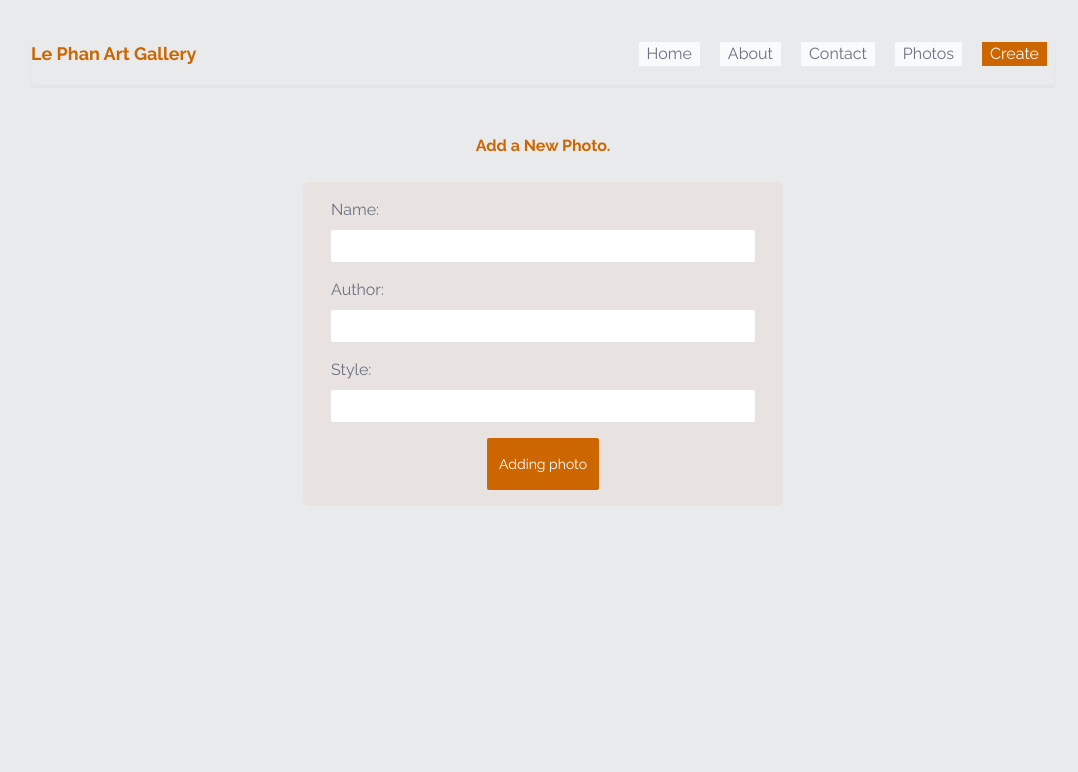
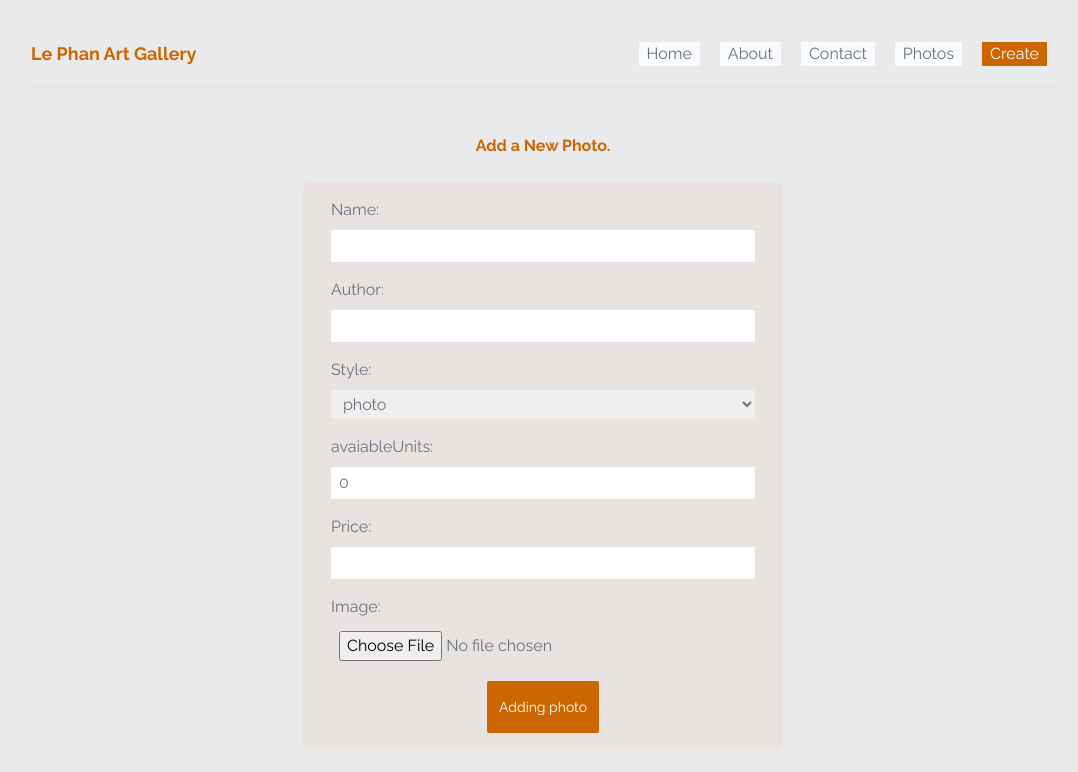
Before and after one commit to khaminvy/Photo-art, a Next.js app: page /create in a window 1280 px wide. Shown: the top 772 px of the page, without its empty margins (97-1175 px from the left). Built offline with nearby package versions, Linux system fonts and the light colour scheme.

Commit message:
modified createForm,photoList and db.json for upload photo to img folder

```diff
--- a/_data/db.json
+++ b/_data/db.json
@@ -2,10 +2,9 @@
   "images": [
     {
       "id": "1",
-      "name": "My Girl",
+      "name": "My-girl",
       "author": "PhanLe",
       "style": "Oil",
-      "pho": "/img/my-girl.jpg",
       "price": "$200",
       "availableUnits": 1
     },
@@ -14,7 +13,6 @@
       "name": "Flower1",
       "author": "Ductri",
       "style": "Photo",
-      "pho": "/img/flower1.jpg",
       "price": "$100",
       "availableUnits": 5
     },
@@ -23,16 +21,14 @@
       "name": "Lake1",
       "author": "HungDang",
       "style": "Photo",
-      "pho": "/img/lake1.jpg",
       "price": "$150",
       "availableUnits": 10
     },
     {
       "id": "4",
-      "name": "My Angel",
+      "name": "My-Angel",
       "author": "PhanLe",
       "style": "Oil",
-      "pho": "/img/my-angel.jpg",
       "price": "$80",
       "availableUnits": 5
     },
@@ -41,7 +37,6 @@
       "name": "Our-love",
       "author": "PhanLe",
       "style": "Oil",
-      "pho": "/img/our-love.jpg",
       "price": "$240",
       "availableUnits": 2
     },
@@ -50,7 +45,6 @@
       "name": "Lake2",
       "author": "HungDang",
       "style": "Photo",
-      "pho": "/img/lake2.jpg",
       "price": "$200",
       "availableUnits": 0
     },
@@ -59,23 +53,24 @@
       "name": "Flower2",
       "author": "DucTri",
       "style": "Photo",
-      "pho": "/img/flower2.jpg",
       "price": "$130",
       "availableUnits": 3
     },
     {
-      "name": "tha man",
-      "author": "man",
-      "style": "oil",
-      "user_email": "tv@yahoo.com",
-      "id": "gk4gldk"
+      "name": "muathu",
+      "author": "thanh",
+      "style": "photo",
+      "price": "500",
+      "avaiableUnits": "19",
+      "id": "NBZzlnD"
     },
     {
-      "name": "Girl",
-      "author": "Ma",
-      "style": "photo",
-      "user_email": "tv@yahoo.com",
-      "id": "1tp4sXT"
+      "name": "yenbinh",
+      "author": "thanh",
+      "style": "",
+      "price": "200",
+      "avaiableUnits": "11",
+      "id": "9SDjZhh"
     }
   ]
 }
--- /dev/null
+++ b/app/api/upload/route.jsx
@@ -0,0 +1,16 @@
+import {writeFile} from 'fs/promises'
+import { NextRequest, NextResponse } from 'next/server'
+import { join } from 'path'
+
+export async function POST(request) {
+    const data = await request.formData()
+    //console.log(data)
+
+    const file = data.get('file')
+    const bytes = await file.arrayBuffer()
+    const buffer = Buffer.from(bytes)
+    const path = join("public/img/",file.name)
+    await writeFile(path, buffer)
+
+    return NextResponse.json({success: true})
+ }
--- a/app/create/CreateForm.jsx
+++ b/app/create/CreateForm.jsx
@@ -2,6 +2,7 @@
 
 import { useRouter } from "next/navigation"
 import { useState } from "react"
+// import { Image } from "next/image"
 
 export default function CreateForm() {
     const router = useRouter()
@@ -9,15 +10,38 @@ export default function CreateForm() {
     const [name, setName] = useState('')
     const [author, setAuthor] = useState('')
     const [style, setStyle ] = useState("")
+    // const [pho, setPho] = useState('')
+    const [price, setPrice] = useState('')
+    const [avaiableUnits, setAvaiableUnits] = useState(0)
+    const [selectedFile, setSelectedFile] = useState("")
     const [isLoading, setIsLoading ] = useState(false)
+
+
+
 
     const handleSubmit = async (e) => {
         e.preventDefault()
         setIsLoading(true)
 
+
+        if(selectedFile){
+            const formData = new FormData()
+            formData.set('file', selectedFile, `${name}.jpg`)
+            const res = await fetch('/api/upload', {
+                method: 'POST',
+                body: formData
+            })
+            if (res.status === 201){
+                router.refresh()
+                router.push('/photos')
+            }
+        }
+
         const photo = {
-            name, author, style, user_email: "tv@yahoo.com"
+            name, author, style, price, avaiableUnits
         }
+
+        console.log(photo)
 
         const res = await fetch('http://localhost:4000/images',
             {
@@ -40,7 +64,10 @@ export default function CreateForm() {
             <input
                 type="text"
                 required
-                onChange={e => setName(e.target.value)}
+                onChange={e => {
+                    setName(e.target.value)
+                 }
+                }
                 value={name}
             />
         </label>
@@ -53,15 +80,50 @@ export default function CreateForm() {
                 value={author}
             />
         </label>
-        <label>
-            <span>Style:</span>
+        {/* <label>
+            <span>Pho:</span>
             <input
                 type="text"
                 required
-                onChange={e => setStyle(e.target.value)}
-                value={style}
+                onChange={e => setPho(e.target.value)}
+                value={pho}
+            />
+        </label> */}
+        <label>
+            <span>Style:</span>
+            <select name="style" required onChange={e => setStyle(e.target.value)} value={style}>
+                <option value="photo">photo</option>
+                <option value="video">video</option>
+                <option value="oil">oil</option>
+            </select>
+        </label>
+        <label>
+            <span>avaiableUnits:</span>
+            <input
+                type="number"
+                required
+                onChange={e => setAvaiableUnits(e.target.value)}
+                value={avaiableUnits}
             />
         </label>
+        <label>
+            <span>Price:</span>
+            <input
+                type="text"
+                required
+                onChange={e => setPrice(e.target.value)}
+                value={price}
+            />
+        </label>
+        <label>
+            <span>Image:</span>
+            <input
+                type="file"
+                required
+                onChange={(e) => setSelectedFile(e.target.files?.[0])}
+            />
+        </label>
+
         <button className="btn-primary" disabled={isLoading}>
             {isLoading && <span>Loading...</span>}
             {!isLoading && <span>Adding photo</span>}
--- a/app/photos/PhotoList.jsx
+++ b/app/photos/PhotoList.jsx
@@ -23,9 +23,9 @@ export default async function PhotoList() {
           <Link href={`/photos/${photo.id}`} key={photo.id}>
             <div className="card my-5">
               <div className="">
-                {photo.pho && <Image
-                      alt={photo.pho}
-                      src={`${photo.pho}`}
+                {photo.name && <Image
+                      alt={photo.name}
+                      src={`/img/${photo.name}.jpg`}
                       width={300}
                       height={340}
                   />}
--- a/next.config.js
+++ b/next.config.js
@@ -1,4 +1,8 @@
 /** @type {import('next').NextConfig} */
-const nextConfig = {}
+const nextConfig = {
+    experimental: {
+        serverActions: true
+    }
+}
 
 module.exports = nextConfig
```
Also changed, not shown: public/img/muathu.jpg (added), public/img/yenbinh.jpg (added).
